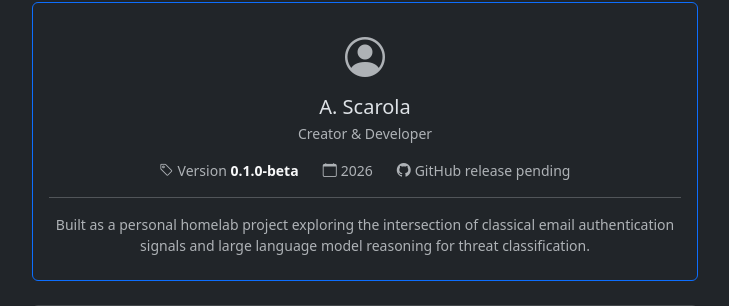
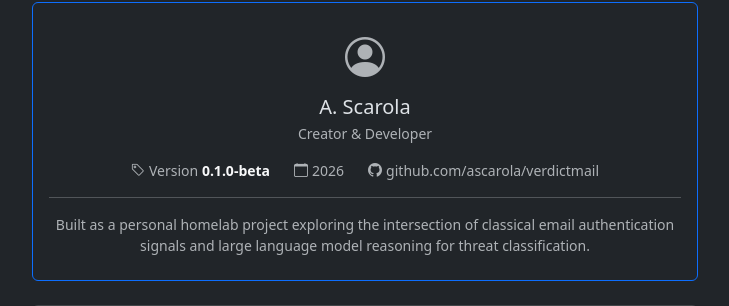
Before and after one commit to ascarola/verdictmail, a Flask app: template src/mailsentinel/web/templates/about.html in a window 1280 px wide. Shown: the part 1524-1830 px from the top of the page, without its empty margins (385-1114 px from the left). Run offline with Flask 3, Linux system fonts and the light colour scheme; the template is opened without the code that fills it, so the values that code supplies are empty.

Commit message:
ui: replace GitHub release pending with live repo link

```diff
--- a/src/mailsentinel/web/templates/about.html
+++ b/src/mailsentinel/web/templates/about.html
@@ -151,7 +151,7 @@
         <div class="d-flex justify-content-center gap-4 small text-muted">
           <span><i class="bi bi-tag me-1"></i>Version <strong class="text-light">0.1.0-beta</strong></span>
           <span><i class="bi bi-calendar me-1"></i>2026</span>
-          <span><i class="bi bi-github me-1"></i>GitHub release pending</span>
+          <a href="https://github.com/ascarola/verdictmail" target="_blank" class="text-muted text-decoration-none"><i class="bi bi-github me-1"></i>github.com/ascarola/verdictmail</a>
         </div>
         <hr class="my-3">
         <p class="text-muted small mb-0">
```
